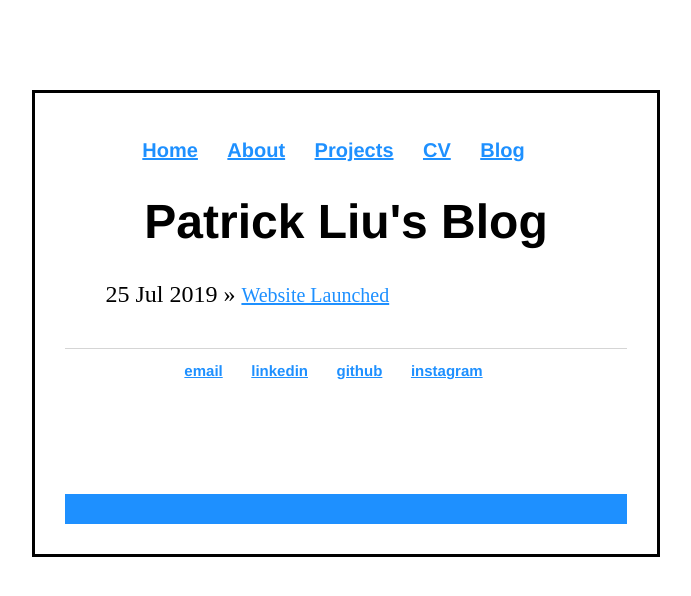
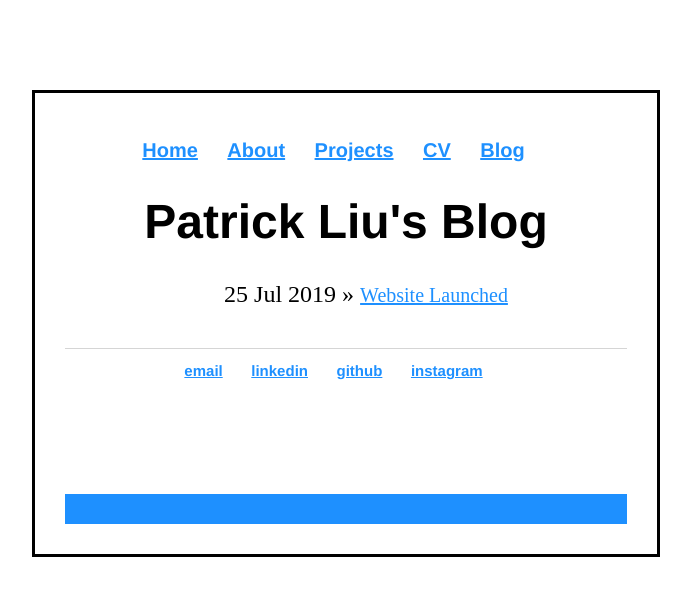
Before and after one commit to pat-liu/WebsiteV1, a Jekyll site: the page built from blog/index.html, in a window 1280 px wide. Shown: the top 596 px of the page, without its empty margins (294-985 px from the left). Built offline with Jekyll 4.4.1, drawn with Linux system fonts in a browser that asks for light colours.

Commit message:
Update main.css

```diff
--- a/css/main.css
+++ b/css/main.css
@@ -99,6 +99,7 @@ img.pfp {
 }
 ul.posts li {
     list-style: none;
+    text-align: -webkit-center;
 }
 @media (min-width: 0px) and (max-width: 767px) {
   body {
```
